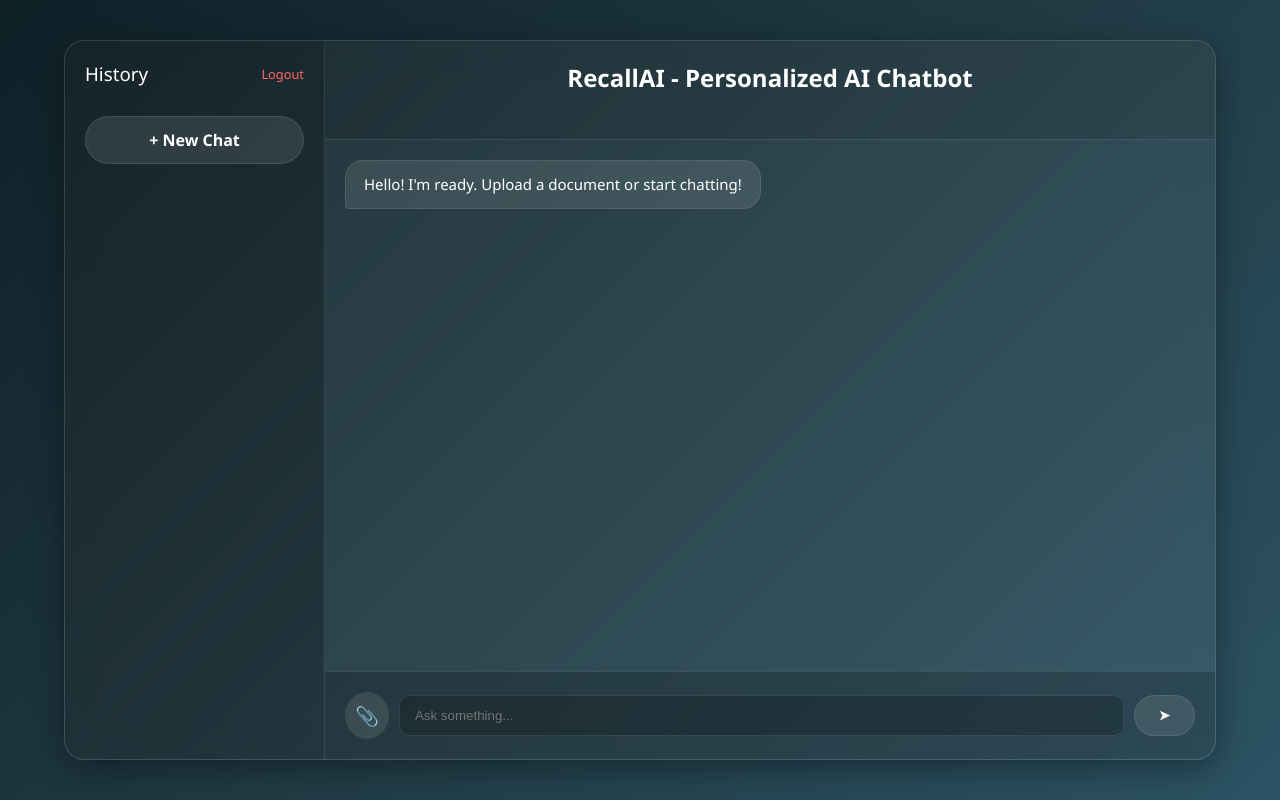
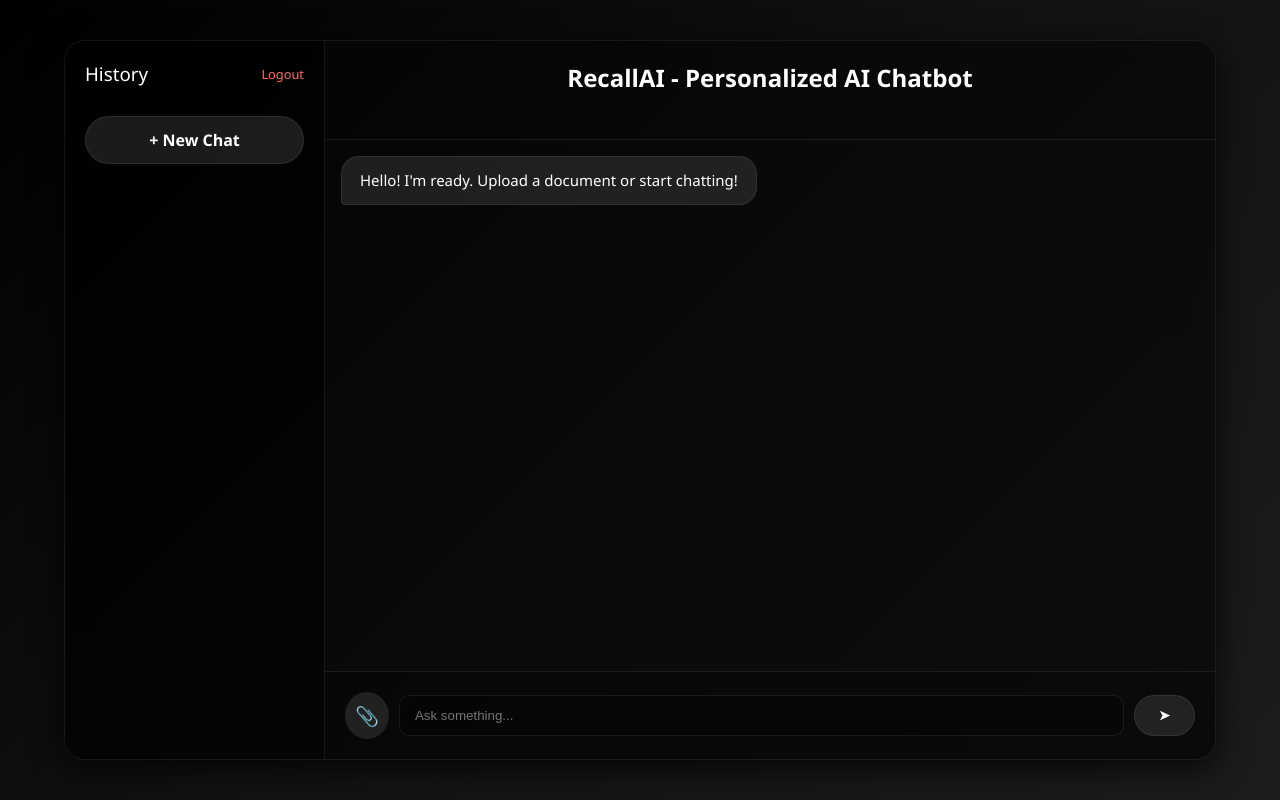
Before and after one commit to Abdul-Fathaah/Recall-AI, a Django app: page /home/ in a window 1280 px wide. Run offline with Django 4.2, Linux system fonts and the light colour scheme; the visitor is signed in with stand-in values (Sample User, id 1); data that the repository does not hold is empty.

Commit message:
UI : Minor Changes

```diff
--- a/static/css/style.css
+++ b/static/css/style.css
@@ -1,13 +1,13 @@
 /* GLASSMORPHISM THEME */
 :root {
-    --bg-gradient: linear-gradient(135deg, #0f2027 0%, #203a43 50%, #2c5364 100%);
-    --glass-bg: rgba(255, 255, 255, 0.05);
-    --glass-border: 1px solid rgba(255, 255, 255, 0.1);
-    --glass-shadow: 0 8px 32px 0 rgba(0, 0, 0, 0.37);
+    --bg-gradient: linear-gradient(135deg, #000000 0%, #121212 50%, #1c1c1c 100%);
+    --glass-bg: rgba(0, 0, 0, 0.6);
+    --glass-border: 1px solid rgba(255, 255, 255, 0.08);
+    --glass-shadow: 0 8px 32px 0 rgba(0, 0, 0, 0.8);
     --text-main: #ffffff;
-    --text-muted: rgba(255, 255, 255, 0.7);
-    --accent: #667eea;
-    --accent-hover: #764ba2;
+    --text-muted: rgba(255, 255, 255, 0.5);
+    --accent: #514747;
+    --accent-hover: #404040;
 }
 
 * {
@@ -146,11 +146,17 @@ body {
 
 .chat-box {
     flex: 1;
-    padding: 20px;
+    padding: 16px;
+    -ms-overflow-style: none;
+    scrollbar-width: none;
     overflow-y: auto;
     display: flex;
     flex-direction: column;
     gap: 15px;
+}
+
+.chat-box::-webkit-scrollbar {
+    display: none;
 }
 
 .message {
```
